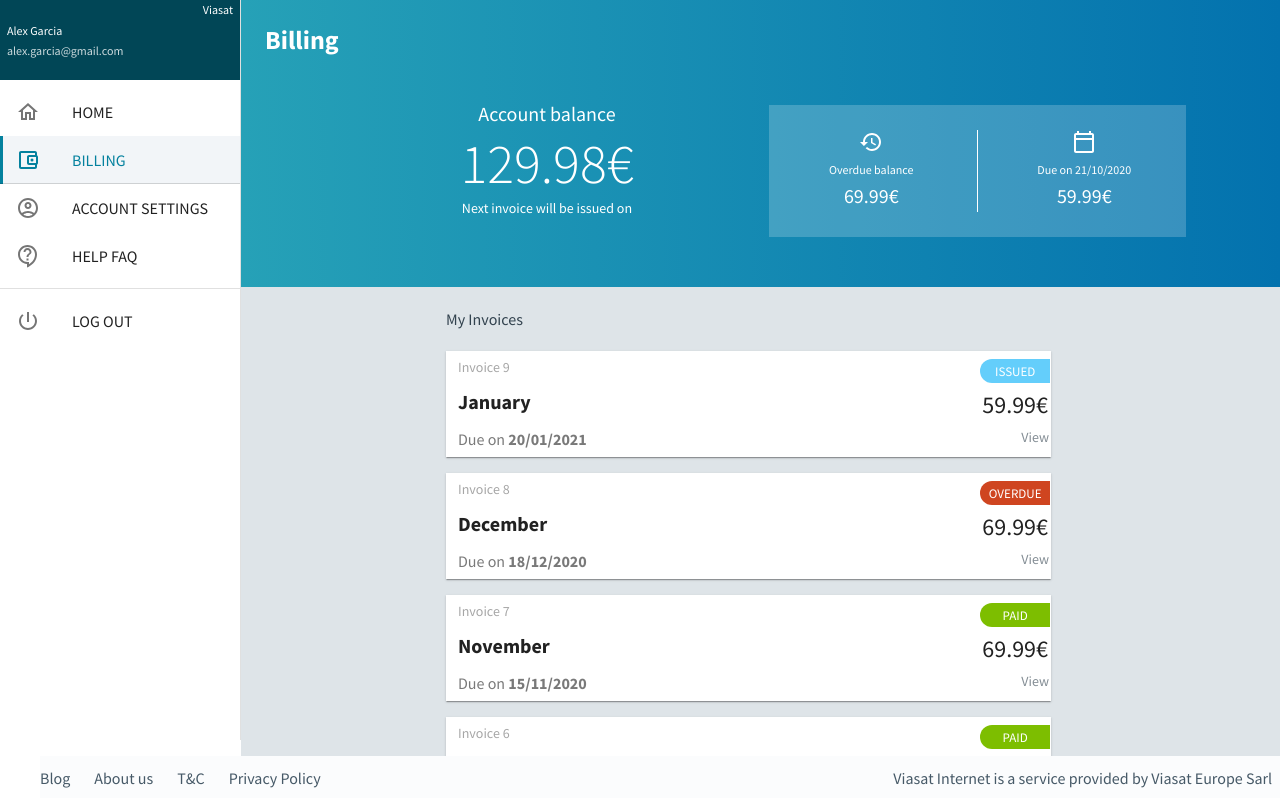
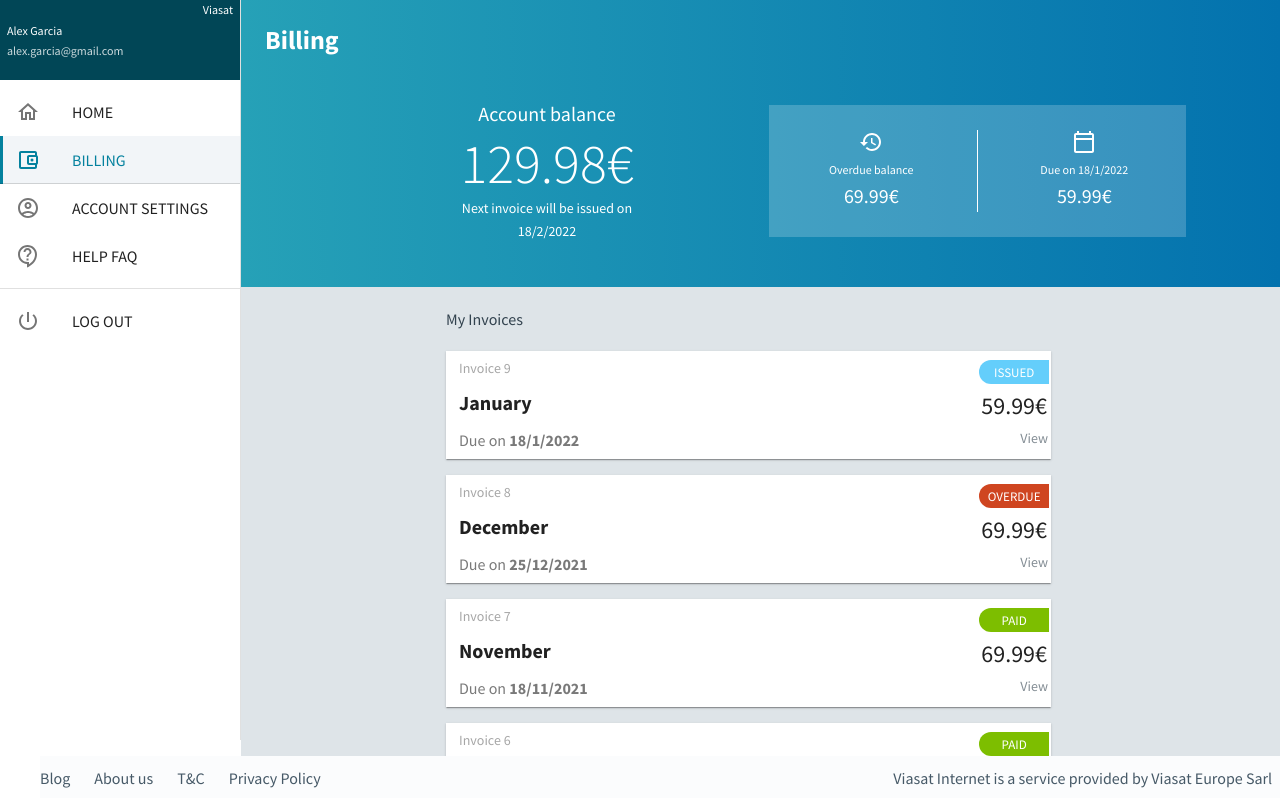
Before and after one commit to DianaCose/BillingPage, a Next.js app: page / in a window 1280 px wide. Shown: the top 798 px of the page. Built offline with nearby package versions, Linux system fonts and the light colour scheme.

Commit message:
Implement Date functionality in HeaderToolbar

```diff
--- a/InvoiceDatabase.js
+++ b/InvoiceDatabase.js
@@ -1,11 +1,11 @@
 export const invoiceData = [
-  { id: 9, status: 'ISSUED', due: '20/01/2021', amount: 59.99 },
-  { id: 8, status: 'OVERDUE', due: '18/12/2020', amount: 69.99 },
-  { id: 7, status: 'PAID', due: '15/11/2020', amount: 69.99 },
-  { id: 6, status: 'PAID', due: '18/10/2020', amount: 79.99 },
-  { id: 5, status: 'PAID', due: '18/09/2020', amount: 49.99 },
-  { id: 4, status: 'PAID', due: '18/08/2020', amount: 39.99 },
-  { id: 3, status: 'PAID', due: '14/07/2020', amount: 69.99 },
-  { id: 2, status: 'PAID', due: '15/06/2020', amount: 39.99 },
-  { id: 1, status: 'PAID', due: '18/05/2020', amount: 79.99 },
+  { id: 9, status: 'ISSUED', due: '2022/01/18', amount: 59.99 },
+  { id: 8, status: 'OVERDUE', due: '2021/12/25', amount: 69.99 },
+  { id: 7, status: 'PAID', due: '2021/11/18', amount: 69.99 },
+  { id: 6, status: 'PAID', due: '2021/10/18', amount: 79.99 },
+  { id: 5, status: 'PAID', due: '2021/09/18', amount: 49.99 },
+  { id: 4, status: 'PAID', due: '2021/08/18', amount: 39.99 },
+  { id: 3, status: 'PAID', due: '2021/07/18', amount: 69.99 },
+  { id: 2, status: 'PAID', due: '2021/06/18', amount: 39.99 },
+  { id: 1, status: 'PAID', due: '2021/05/18', amount: 79.99 },
 ];
--- a/src/components/HeaderToolbar.js
+++ b/src/components/HeaderToolbar.js
@@ -24,6 +24,36 @@ function HeaderToolbar(props) {
       })
       .reduce((previousValue, currentValue) => previousValue + currentValue, 0);
   };
+
+  const recentInvoice = () => {
+    const indexLastIssuedInvoice = props.invoiceData
+      .map((invoice) => invoice.status)
+      .lastIndexOf('ISSUED');
+    const date = new Date(props.invoiceData[indexLastIssuedInvoice].due);
+
+    return new Intl.DateTimeFormat(['ban', 'id']).format(
+      date.setMonth(date.getMonth())
+    );
+  };
+
+  const nextMonth = () => {
+    const indexLastIssuedInvoice = props.invoiceData
+      .map((invoice) => invoice.status)
+      .lastIndexOf('ISSUED');
+
+    const date = new Date(props.invoiceData[indexLastIssuedInvoice].due);
+    console.log('date', date);
+
+    const currentMonth = date.getMonth();
+    console.log('current month', currentMonth);
+
+    return new Intl.DateTimeFormat(['ban', 'id']).format(
+      date.setMonth(currentMonth + 1)
+    );
+  };
+
+  console.log(nextMonth());
+  console.log(props.invoiceData[0]);
 
   return (
     <Box
@@ -57,7 +87,6 @@ function HeaderToolbar(props) {
             <Typography variant="h2" sx={{ fontSize: '56px' }}>
               {props.invoiceData
                 .map((invoice) => {
-                  console.log('invoice', invoice);
                   return invoice.status === 'ISSUED' ||
                     invoice.status === 'OVERDUE'
                     ? invoice.amount
@@ -70,8 +99,8 @@ function HeaderToolbar(props) {
               {'\u20AC'}
             </Typography>
             <Typography variant="caption" sx={{ fontSize: '14px' }}>
-              Next invoice will be issued on
-              {props.due}
+              Next invoice will be issued on <br />
+              {nextMonth()}
             </Typography>
           </Stack>
         </Grid>
@@ -134,7 +163,9 @@ function HeaderToolbar(props) {
                 <Typography>
                   <CalendarTodayOutlined />
                 </Typography>
-                <Typography variant="caption">Due on 21/10/2020</Typography>
+                <Typography variant="caption">
+                  Due on {recentInvoice()}
+                </Typography>
                 <Typography variant="h6">
                   {invoiceIssued()}
                   {'\u20AC'}
--- a/src/components/Invoice.js
+++ b/src/components/Invoice.js
@@ -20,8 +20,10 @@ function Invoice(props) {
     'November',
     'December',
   ];
+  const getMonth = MONTHS[props.due.split("/")[1] - 1];
 
-  const getMonth = MONTHS[props.due.split("/")[1] - 1];
+  const date = new Date(props.due);
+  const currentDate = new Intl.DateTimeFormat(['ban', 'id']).format(date);
 
   return (
     <Paper
@@ -36,12 +38,7 @@ function Invoice(props) {
         width: '100%',
         maxWidth: '661px',
         cursor: 'pointer',
-        border: `1px solid ${props.selected ? 'blue' : 'transparent'}`,
-      //   border: props.isSelected
-      //   ? "2px solid rgba(10, 165, 171, 0.4)"
-      //   : "undefined",
-      // boxShadow: "inset 0px -1px 0px rgba(50, 66, 78, 0.1)",
-      // "&:not(:first-of-type)": { marginTop: "16px" },
+        border: `2px solid ${props.selected ? '#006EAD' : 'transparent'}`,
         }}
 
     >
@@ -60,7 +57,7 @@ function Invoice(props) {
           {getMonth}
         </Typography>
         <Typography variant="subtitle1" sx={{ fontSize: 16, opacity: '0.6' }}>
-          Due on <strong>{props.due}</strong>
+          Due on <strong>{currentDate}</strong>
         </Typography>
       </Stack>
 
```
